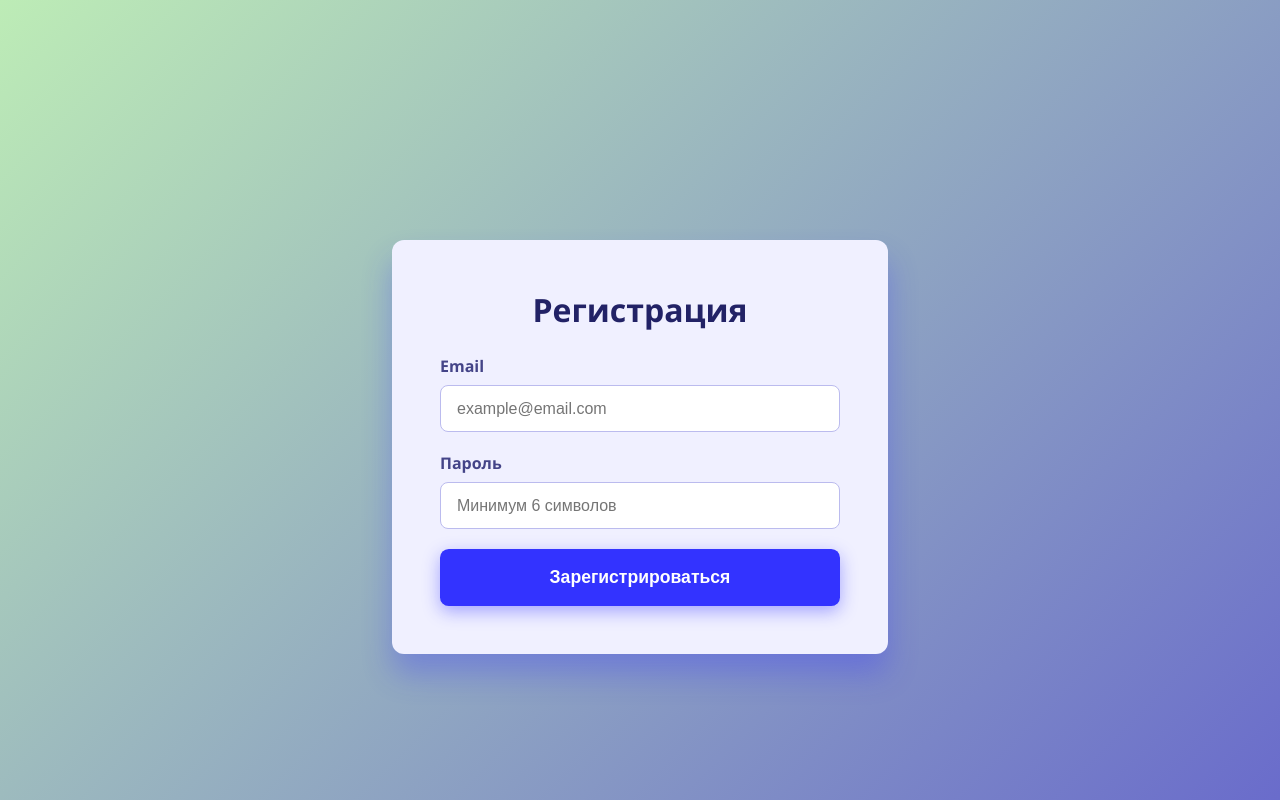
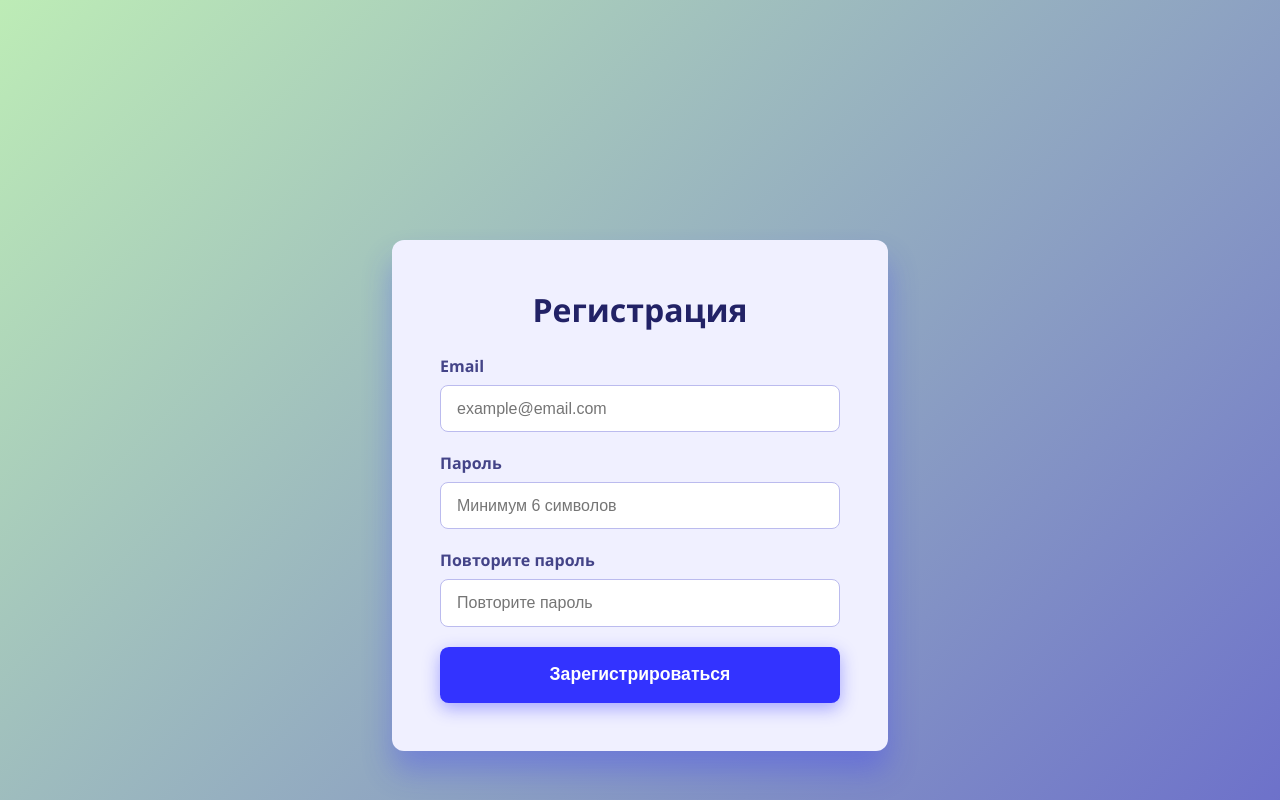
Before and after one commit to OurPaintTeam/OurPaintHub, a React (Vite) app in the folder frontend/: page /registration in a window 1280 px wide. Shown: the top 800 px of the page. Built offline with nearby package versions, Linux system fonts and the light colour scheme.

Commit message:
Add input for check password

```diff
--- a/frontend/src/pages/RegistrationPage.tsx
+++ b/frontend/src/pages/RegistrationPage.tsx
@@ -1,4 +1,4 @@
-import React, { useState } from "react";
+import React, { useState, useRef } from "react";
 import { useNavigate } from "react-router-dom";
 import "./RegistrationPage.scss";
 
@@ -8,11 +8,30 @@ const RegistrationPage: React.FC = () => {
   const [password, setPassword] = useState("");
   const [message, setMessage] = useState("");
   const [isLoading, setIsLoading] = useState(false);
+  const [confirmPassword, setConfirmPassword] = useState("");
+  const [showPasswordError, setShowPasswordError] = useState(false);
+
+  const confirmGroupRef = useRef<HTMLDivElement | null>(null);
+
+  function triggerErrorAnimation(element: HTMLElement | null) {
+    if (!element) return;
+    element.classList.remove("input-error");
+    void element.offsetWidth; // перезапуск анимации
+    element.classList.add("input-error");
+  }
 
   const handleSubmit = async (e: React.FormEvent) => {
     e.preventDefault();
     setIsLoading(true);
     setMessage("");
+
+    if (password !== confirmPassword) {
+      setShowPasswordError(true);
+      setMessage("Ошибка: пароли не совпадают");
+      triggerErrorAnimation(confirmGroupRef.current);
+      setIsLoading(false);
+      return;
+    }
 
     try {
       const response = await fetch("http://localhost:8000/api/registration/", {
@@ -29,8 +48,11 @@ const RegistrationPage: React.FC = () => {
       }
 
       setMessage("Успех! Пользователь зарегистрирован: " + data.email);
-      localStorage.setItem('user', JSON.stringify({ email: data.email, id: data.id }));
-      window.dispatchEvent(new Event('storage'));
+      localStorage.setItem(
+        "user",
+        JSON.stringify({ email: data.email, id: data.id })
+      );
+      window.dispatchEvent(new Event("storage"));
       setTimeout(() => navigate("/account"), 1000);
     } catch (error) {
       setMessage("Ошибка сети: " + error);
@@ -53,6 +75,7 @@ const RegistrationPage: React.FC = () => {
             placeholder="example@email.com"
           />
         </div>
+
         <div className="form-group">
           <label>Пароль</label>
           <input
@@ -64,11 +87,37 @@ const RegistrationPage: React.FC = () => {
             placeholder="Минимум 6 символов"
           />
         </div>
+
+        <div className="form-group" ref={confirmGroupRef}>
+          <label>Повторите пароль</label>
+          <input
+            type="password"
+            value={confirmPassword}
+            onChange={(e) => setConfirmPassword(e.target.value)}
+            required
+            minLength={6}
+            placeholder="Повторите пароль"
+            className={showPasswordError ? "input-error" : ""}
+          />
+          {showPasswordError && (
+            <p className="error-text">Пароли не совпадают</p>
+          )}
+        </div>
+
         <button type="submit" disabled={isLoading}>
           {isLoading ? "Регистрация..." : "Зарегистрироваться"}
         </button>
       </form>
-      {message && <p className={`message ${message.includes("Ошибка") ? "error" : "success"}`}>{message}</p>}
+
+      {message && (
+        <p
+          className={`message ${
+            message.includes("Ошибка") ? "error" : "success"
+          }`}
+        >
+          {message}
+        </p>
+      )}
     </div>
   );
 };
```
